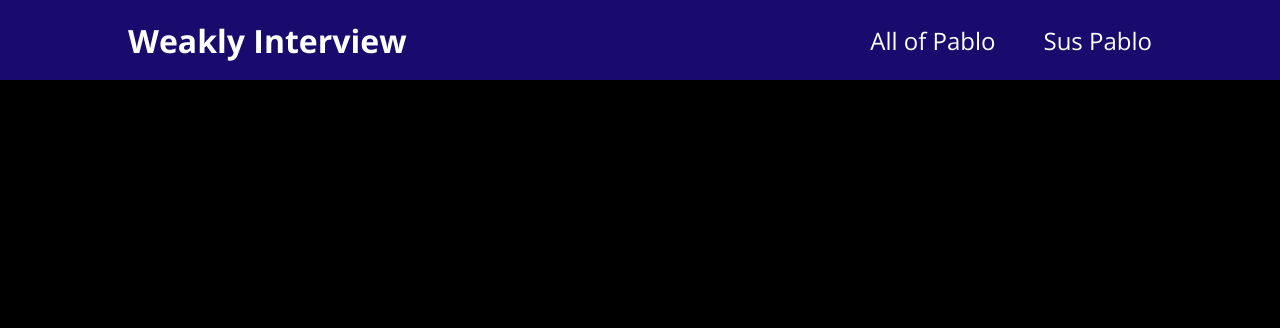
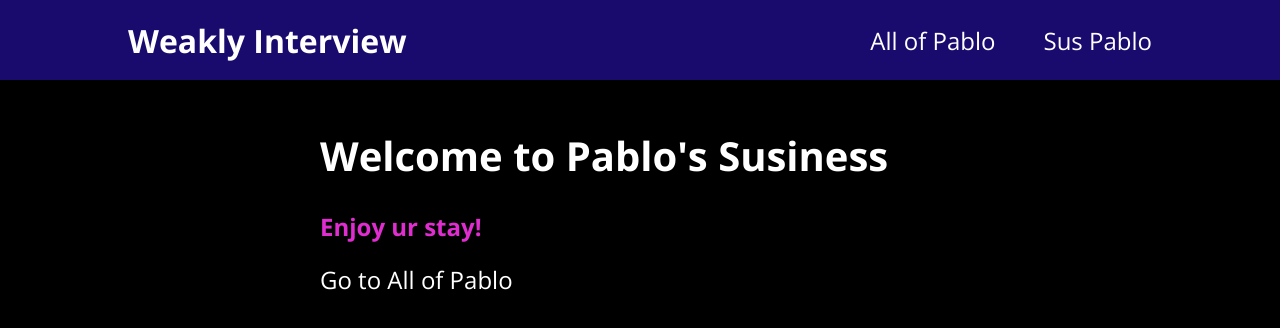
Before and after one commit to Lucgnl/pablo-app, a React (Create React App) app: page / in a window 1280 px wide. Shown: the top 328 px of the page. Built offline with nearby package versions, Linux system fonts and the light colour scheme.

Commit message:
Welcome Commit

```diff
--- a/package.json
+++ b/package.json
@@ -9,7 +9,7 @@
     "react": "^18.0.0",
     "react-dom": "^18.0.0",
     "react-router-dom": "^6.2.2",
-    "react-scripts": "5.0.0",
+    "react-scripts": "^5.0.0",
     "web-vitals": "^2.1.4"
   },
   "scripts": {
--- a/src/App.js
+++ b/src/App.js
@@ -1,7 +1,8 @@
-import Layout from "./components/layout/Layout";
-import { Routes, Route } from 'react-router-dom'
-import AllSus from "./pages/AllSus";
-import AllPablo from "./pages/AllPablo"
+import Layout from './components/layout/Layout';
+import { Routes, Route } from 'react-router-dom';
+import AllSus from './pages/AllSus';
+import AllPablo from './pages/AllPablo';
+import Welcome from './pages/Welcome';
 
 function App() {
   return (
@@ -10,6 +11,7 @@ function App() {
         <Routes>
           <Route path='/all' element={<AllPablo />} />
           <Route path='/all-sus' element={<AllSus />} />
+          <Route path='/' element={<Welcome />} />
         </Routes>
       </Layout>
     </div>
--- a/src/components/layout/NavBar.js
+++ b/src/components/layout/NavBar.js
@@ -4,7 +4,9 @@ import classes from './NavBar.module.css';
 function NavBar() {
   return (
     <header className={classes.header}>
+      <Link to='/'>
         <div className={classes.logo}>Weakly Interview</div>
+      </Link>
       <nav>
         <ul>
           <li>
@@ -16,7 +18,7 @@ function NavBar() {
         </ul>
       </nav>
     </header>
-    )
+  );
 }
 
 export default NavBar;
--- a/src/components/layout/NavBar.module.css
+++ b/src/components/layout/NavBar.module.css
@@ -45,11 +45,3 @@
   .header a.active {
     color: rgb(0, 119, 255);
   }
-
-  .badge {
-    background-color: #cc2062;
-    color: white;
-    border-radius: 12px;
-    padding: 0 1rem;
-    margin-left: 0.5rem;
-  }
--- /dev/null
+++ b/src/pages/Welcome.js
@@ -0,0 +1,14 @@
+import { Link } from 'react-router-dom';
+import classes from './Welcome.module.css';
+
+function Welcome() {
+  return (
+    <div className={classes.header}>
+      <h1>Welcome to Pablo's Susiness</h1>
+      <h2>Enjoy ur stay!</h2>
+      <Link to='/all'>Go to All of Pablo</Link>
+    </div>
+  );
+}
+
+export default Welcome;
--- /dev/null
+++ b/src/pages/Welcome.module.css
@@ -0,0 +1,13 @@
+.header a {
+    text-decoration: none;
+    font-size: 1.5rem;
+    color: #ffffff;
+  }
+
+.header a:hover {
+    color: rgb(0, 119, 255);
+  }
+
+.header h2 {
+    color: #df2dd0;
+}
```
Also changed, not shown: 1 other file (tests, documents, lock files or other folders). Lines whose indentation alone changed are shown as unchanged.
